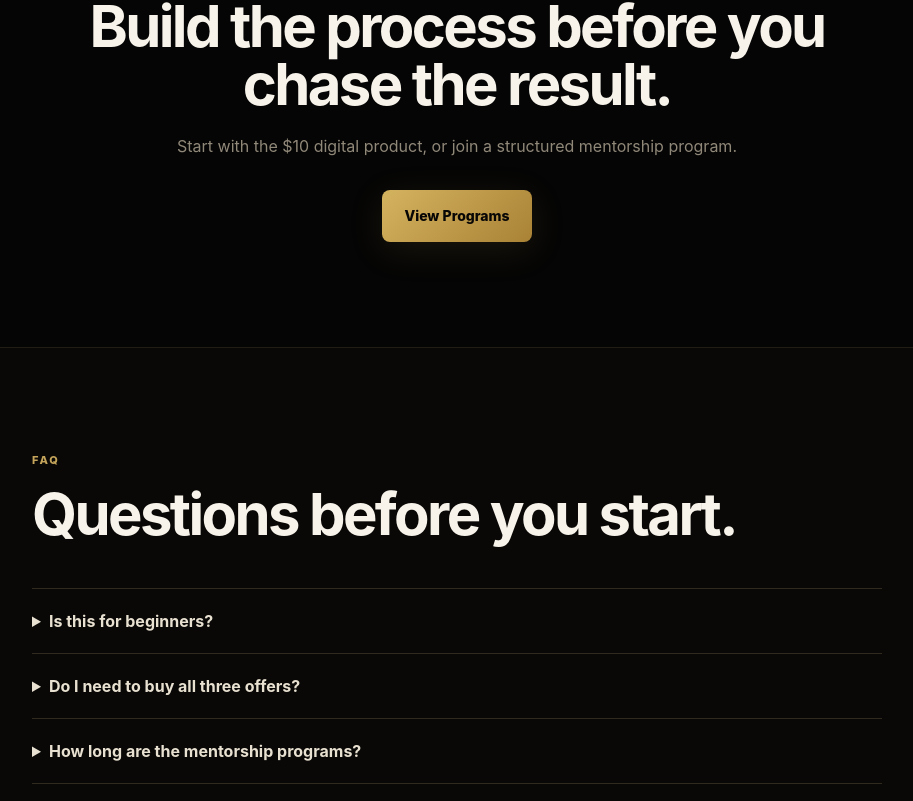
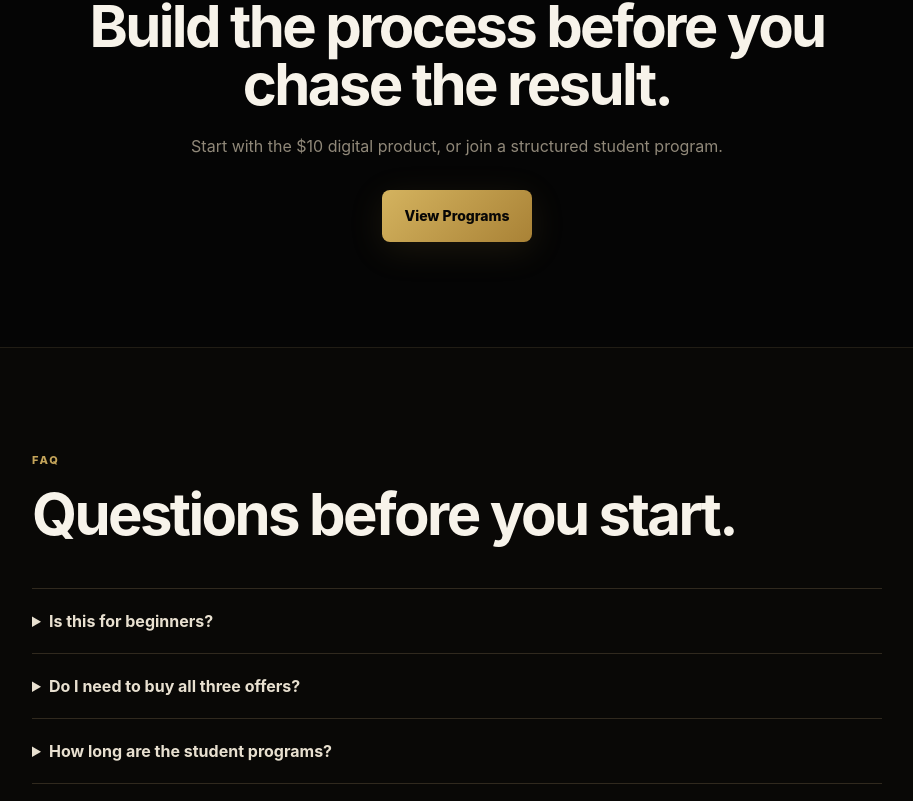
Before and after one commit to TATIOR/landing-page-, a Next.js app: page / in a window 1280 px wide. Shown: the part 3979-4780 px from the top of the page, without its empty margins (183-1096 px from the left). Built offline with nearby package versions, Linux system fonts and the light colour scheme; no server answers; the database is empty.

Commit message:
Update website offers to student programs

```diff
--- a/app/page.tsx
+++ b/app/page.tsx
@@ -54,35 +54,35 @@ const defaults: Config = {
       featured: false,
     },
     {
-      name: "3-Month Mentorship",
+      name: "3-Month Student Program",
       price: "$147",
       description:
-        "A structured 3-month mentorship program built around trading education, risk management, psychology and disciplined execution.",
+        "A structured 3-month student program for traders ready to build and develop a repeatable process.",
       features: [
         "Complete trading framework",
         "Market structure & liquidity",
         "Risk management system",
         "Trading psychology",
-        "Community access",
-        "Structured 3-month learning path",
+        "Private community",
+        "3 months of student access",
       ],
-      cta: "Join 3-Month Mentorship",
+      cta: "Join 3-Month Program",
       href: "#",
       featured: true,
     },
     {
-      name: "12-Month Mentorship",
+      name: "12-Month Student Program",
       price: "$497",
       description:
-        "A long-term 12-month mentorship program for traders who want more time to develop, practice and refine their process.",
+        "A long-term 12-month student program for traders who want extended guidance, accountability and development.",
       features: [
-        "Everything in 3-Month Mentorship",
-        "Extended 12-month learning path",
-        "Ongoing educational content",
-        "Trading psychology development",
-        "Risk management development",
+        "Everything in 3-Month Program",
+        "Extended coaching access",
+        "Trade reviews",
+        "Execution feedback",
+        "Advanced accountability",
       ],
-      cta: "Join 12-Month Mentorship",
+      cta: "Join 12-Month Program",
       href: "#",
       featured: false,
     },
@@ -96,15 +96,15 @@ const faqs = [
   ],
   [
     "Do I need to buy all three offers?",
-    "No. The $10 product is a standalone entry product. Mentorship is optional.",
+    "No. The $10 product is a standalone entry product. Student programs are optional.",
   ],
   [
-    "How long are the mentorship programs?",
-    "$147 gives you access to the 3-month mentorship program. $497 gives you access to the 12-month mentorship program.",
+    "How long are the student programs?",
+    "$147 gives you access to the 3-month student program. $497 gives you access to the 12-month student program.",
   ],
   [
     "Where do I receive my product?",
-    "Checkout and product delivery will be handled through Chariow.",
+    "Checkout and product delivery are handled through Whop.",
   ],
   [
     "Does this guarantee trading profits?",
@@ -220,14 +220,14 @@ export default function Home() {
               </article>
             ))}
           </div>
-          <p className="checkout-note">All purchases are completed through Chariow. Product links can be changed from the Admin panel.</p>
+          <p className="checkout-note">All purchases are securely processed through Whop. Product links can be managed from the Admin panel.</p>
         </div>
       </section>
 
       <section className="section">
         <div className="container cta">
           <div className="eyebrow">YOUR NEXT MOVE</div><h2>Build the process before you chase the result.</h2>
-          <p>Start with the $10 digital product, or join a structured mentorship program.</p>
+          <p>Start with the $10 digital product, or join a structured student program.</p>
           <a className="button primary" href="#offers">View Programs</a>
         </div>
       </section>
```
